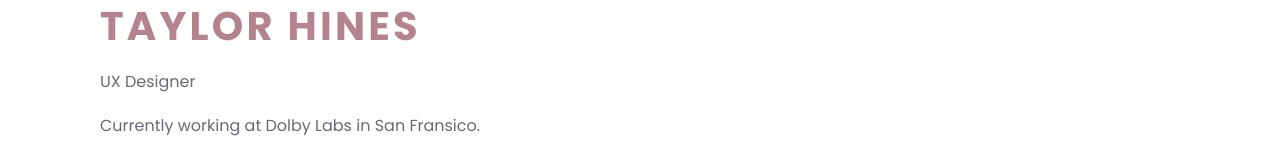
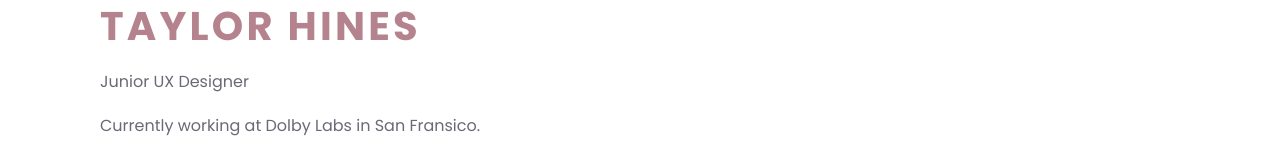
Before and after one commit to hinestaylor29/porfolio-website, a React (Create React App) app: page / in a window 1280 px wide. Shown: the part 294-454 px from the top of the page. Built offline with nearby package versions, Linux system fonts and the light colour scheme; a web font is replaced by a local one.

Commit message:
removed favicon

```diff
--- a/public/index.html
+++ b/public/index.html
@@ -2,8 +2,6 @@
 <html lang="en">
   <head>
     <meta charset="utf-8" />
-    <link rel="icon" href="%PUBLIC_URL%/favicon.ico" type ="image/x-icon" />
-    <link rel="shortcut icon" href="favicon.ico" type="image/x-icon" />
 
     <meta name="viewport" content="width=device-width, initial-scale=1" />
     <meta name="theme-color" content="#000000" />
--- a/src/Heading.js
+++ b/src/Heading.js
@@ -5,7 +5,7 @@ export default function Heading(){
 return(
     <div className="col-12 name-title">
         <h1 className="name"> TAYLOR HINES </h1>
-        <p className="title"> UX Designer </p>
+        <p className="title"> Junior UX Designer </p>
         <p> Currently working at Dolby Labs in San Fransico. </p>
     </div>
 );
```
Also changed, not shown: 1 other file (tests, documents, lock files or other folders).
